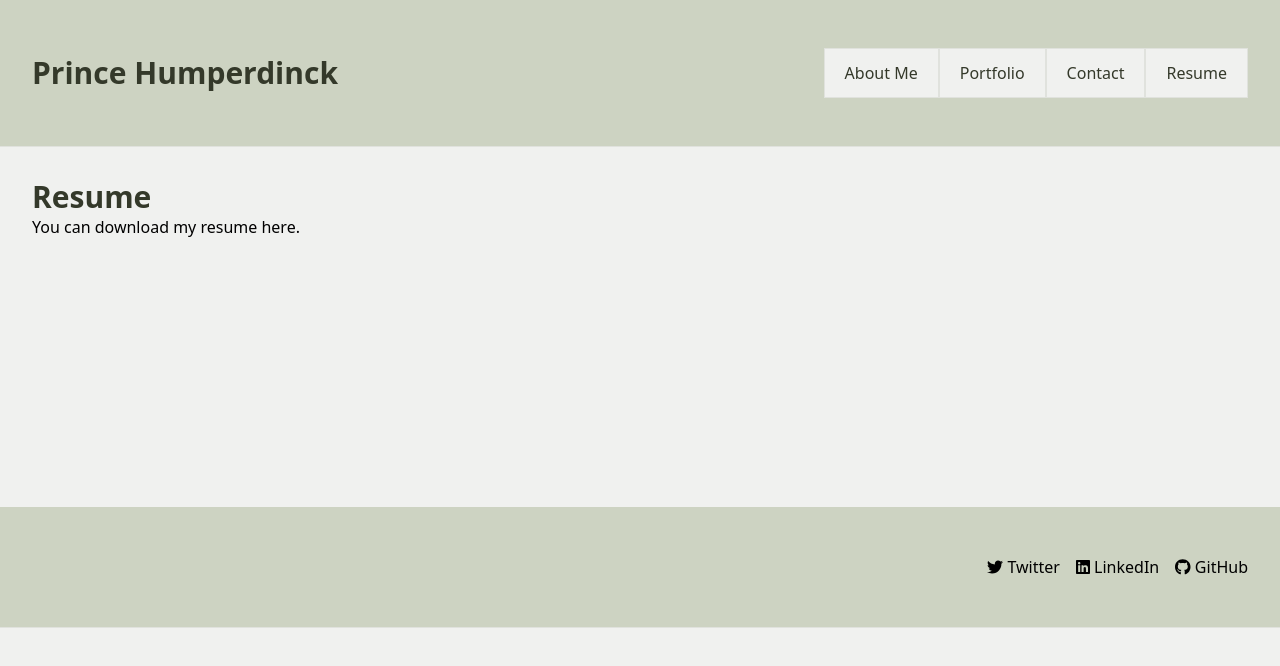
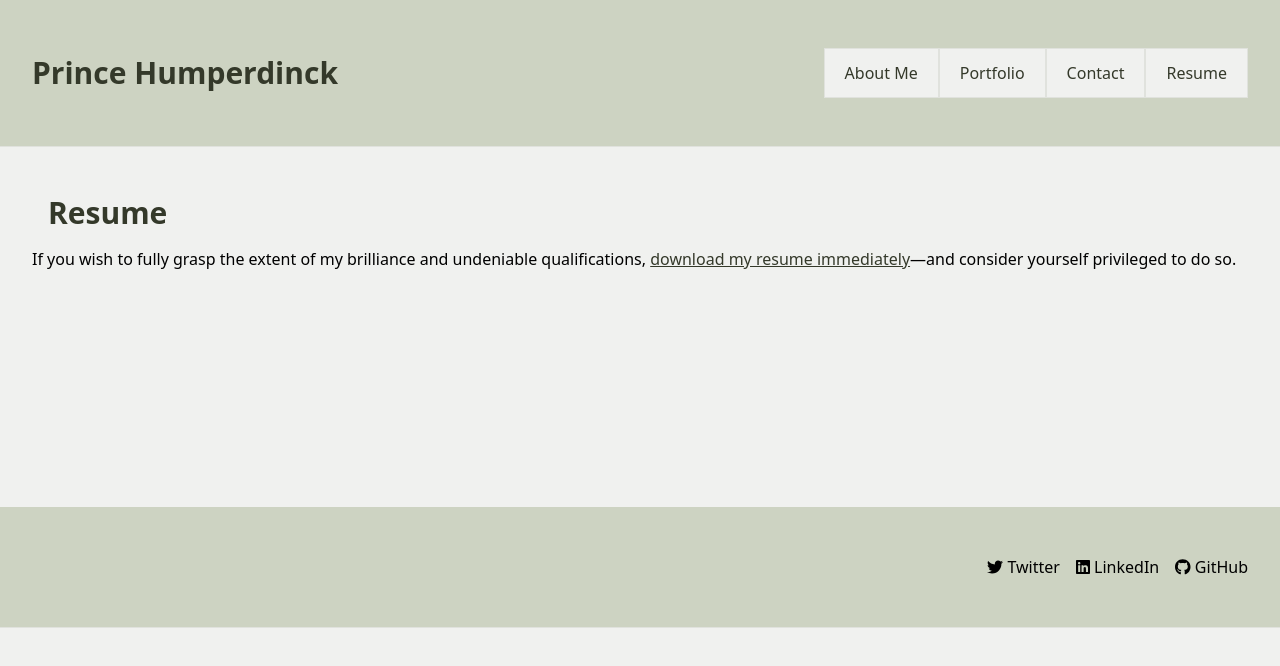
Before and after one commit to els-or/module_12_challenge, a React (Vite) app in the folder Portfolio/: page /resume in a window 1280 px wide. Shown: the top 666 px of the page. Built offline with nearby package versions, Linux system fonts and the light colour scheme.

Commit message:
finished filling out content

```diff
--- a/Portfolio/src/App.tsx
+++ b/Portfolio/src/App.tsx
@@ -20,9 +20,9 @@ function App() {
   ];
   const devName = "Prince Humperdinck";
   const footerLinks = {
-    github: "",
-    linkedin: "",
-    twitter: "",
+    github: "https://github.com/HumperdinckTheGreat",
+    linkedin: "https://www.linkedin.com/in/PrinceHumperdinck",
+    twitter: "https://twitter.com/SupremeRulerFlorin",
   };
   const projects = [
     {
--- a/Portfolio/src/components/Container.tsx
+++ b/Portfolio/src/components/Container.tsx
@@ -7,7 +7,7 @@ export default function Container(props: ContainerProps) {
   return (
     <div className="bg-background min-h-90">
       <div className="p-8">
-        <h2 className="text-2xl font-semibold text-primary-content sm:text-3xl">
+        <h2 className="p-4 text-2xl font-semibold text-primary-content sm:text-3xl">
           {props.header}
         </h2>
         {props.children}
--- a/Portfolio/src/components/Footer.tsx
+++ b/Portfolio/src/components/Footer.tsx
@@ -27,12 +27,12 @@ export default function Footer(props: footerProps) {
             </a>
           </div>
           <div>
-            <a href={props.links.github}>
+            <a href={props.links.linkedin}>
               <FontAwesomeIcon icon={faLinkedin} /> LinkedIn
             </a>
           </div>
           <div>
-            <a href={props.links.github}>
+            <a href={props.links.twitter}>
               <FontAwesomeIcon icon={faTwitter} /> Twitter
             </a>
           </div>
--- a/Portfolio/src/routes/AboutMe.tsx
+++ b/Portfolio/src/routes/AboutMe.tsx
@@ -4,10 +4,23 @@ import Container from "../components/Container";
 
 const AboutMe: React.FC = () => (
   <Container header="About Me">
-    <p>
-      Welcome! I am a junior developer passionate about building web
-      applications.
-    </p>
+    <div className="flex flex-row items-center gap-4">
+      <img
+        src="https://static.wikia.nocookie.net/princessbride/images/c/c3/Humperdinck_%28film%29.jpg"
+        alt="Prince Humperdinck"
+      ></img>
+      <p>
+        Greetings, subjects and admirers alike. I am Prince Humperdinck, heir to
+        the throne of Florin, master huntsman, and unparalleled strategist. My
+        pursuits are vast—whether tracking the most elusive game in the kingdom,
+        commanding armies with unmatched precision, or orchestrating political
+        alliances to secure my inevitable rule. Some may call me ruthless; I
+        prefer efficient. Here, you shall witness a showcase of my cunning, my
+        vision, and my undeniable superiority. Should you find yourself
+        impressed (as you undoubtedly will), know that it is only natural. After
+        all, I always get what I want.
+      </p>
+    </div>
   </Container>
 );
 
--- a/Portfolio/src/routes/Contact.tsx
+++ b/Portfolio/src/routes/Contact.tsx
@@ -13,7 +13,18 @@ import Container from "../components/Container";
 
 const Contact: React.FC = () => (
   <Container header="Contact">
-    <p>Feel free to reach out via email at: example@example.com</p>
+    <p>
+      If you possess matters of great importance—or simply wish to bask in the
+      glory of my wisdom—you may send your inquiries to{" "}
+      <a
+        href="mailto:RoyalDecrees@FlorinCastle.gov"
+        className="text-primary-content underline"
+      >
+        RoyalDecrees@FlorinCastle.gov
+      </a>
+      .
+    </p>
+    <p>Do not waste my time.</p>
   </Container>
 );
 
--- a/Portfolio/src/routes/Resume.tsx
+++ b/Portfolio/src/routes/Resume.tsx
@@ -8,11 +8,16 @@ import Container from "../components/Container";
 const Resume: React.FC = () => (
   <Container header="Resume">
     <p>
-      You can download my resume{" "}
-      <a href="/resume.pdf" target="_blank">
-        here
+      If you wish to fully grasp the extent of my brilliance and undeniable
+      qualifications,{" "}
+      <a
+        className="text-primary-content underline"
+        href="/HumperdinckResume.pdf"
+        target="_blank"
+      >
+        download my resume immediately
       </a>
-      .
+      —and consider yourself privileged to do so.
     </p>
   </Container>
 );
```
Also changed, not shown: 1 other file (tests, documents, lock files or other folders).
